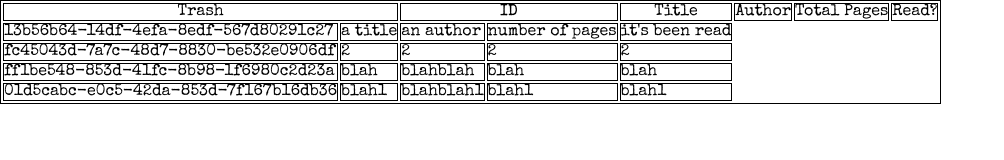
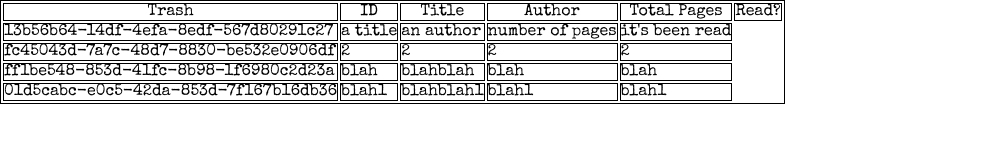
Before and after one commit to JLionPerez/odin-library, a plain HTML site: page index.html in a window 1280 px wide. Shown: the whole page, without its empty margins (0-1004 px from the left). Drawn offline with nearby package versions, Linux system fonts and the light colour scheme.

Commit message:
Adjust width of section columns so it takes only one cell under each row

```diff
--- a/index.html
+++ b/index.html
@@ -22,12 +22,12 @@
         <table>
             <thead>
                 <tr>
-                    <th colspan="2">Trash</th>
-                    <th colspan="2">ID</th>
-                    <th colspan="2">Title</th>
-                    <th colspan="2">Author</th>
-                    <th colspan="2">Total Pages</th>
-                    <th colspan="2">Read?</th>
+                    <th colspan="1">Trash</th>
+                    <th colspan="1">ID</th>
+                    <th colspan="1">Title</th>
+                    <th colspan="1">Author</th>
+                    <th colspan="1">Total Pages</th>
+                    <th colspan="1">Read?</th>
                 </tr>
             </thead>
             <tbody>
```
